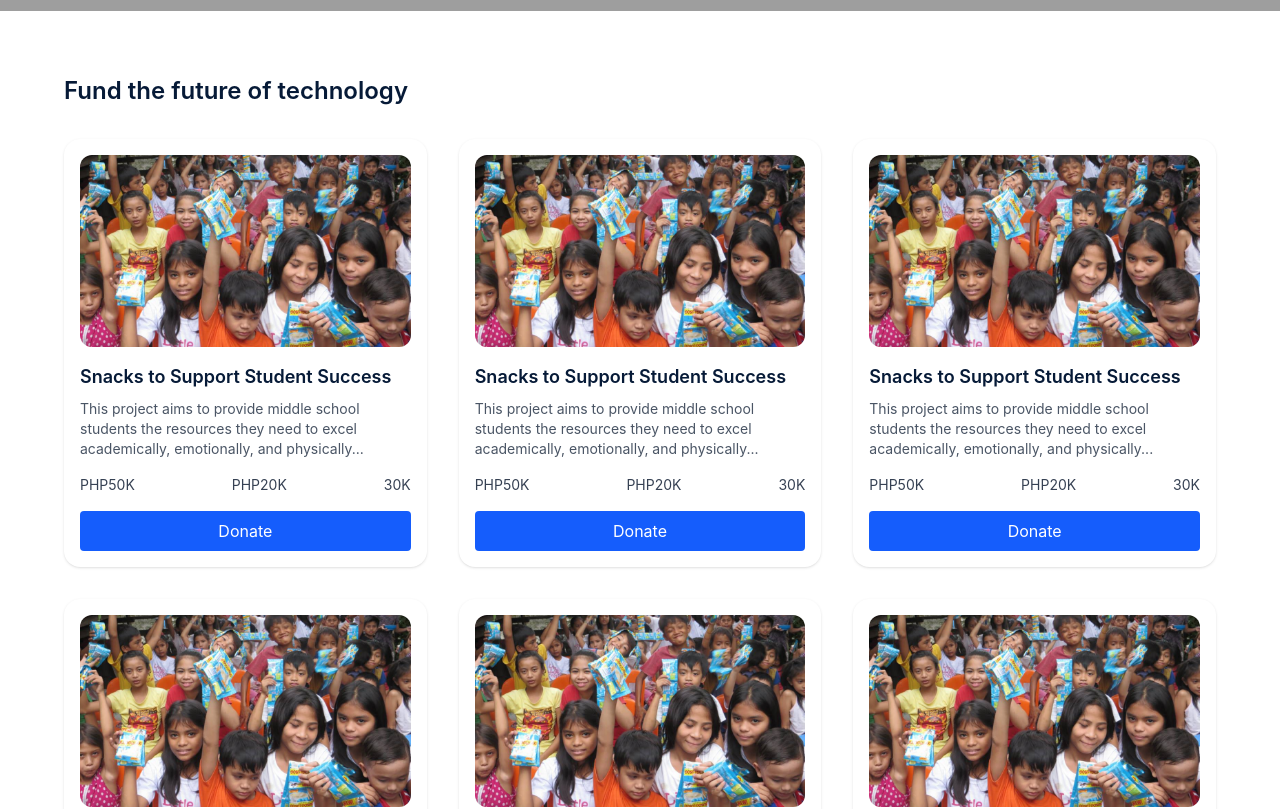
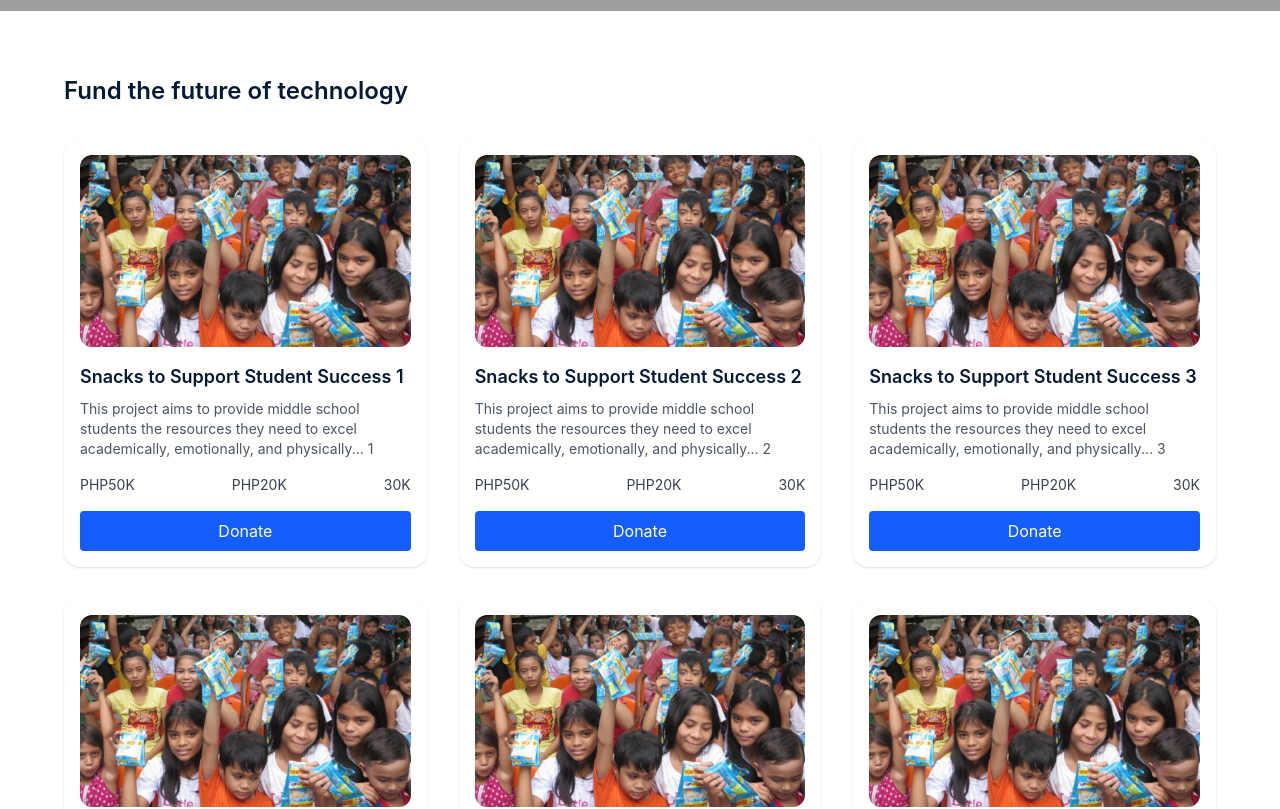
Before and after one commit to fofajardo/cmsc128-ics-astra, a Next.js app: page /projects in a window 1280 px wide. Shown: the part 560-1369 px from the top of the page. Built offline with nearby package versions, Linux system fonts and the light colour scheme; grey boxes are pictures that could not be loaded.

Commit message:
feat: donate and see more buttons in projects landing page are working now

```diff
--- a/app/(home)/projects/[id]/donate/page.js
+++ b/app/(home)/projects/donate/page.js
@@ -1,9 +1,9 @@
 'use client';
 
 import { useState } from 'react';
-import NavbarUser from '../../../../components/NavbarUser';
-import Throbber from '../../../../components/projects/Throbber';
-import DonationSuccess from '../../../../components/projects/DonationSuccess';;
+import NavbarUser from '../../../components/NavbarUser';
+import Throbber from '../../../components/projects/Throbber';
+import DonationSuccess from '../../../components/projects/DonationSuccess';;
 
 export default function DonatePage() {
   const [amount, setAmount] = useState(1000);
--- a/app/(home)/projects/page.js
+++ b/app/(home)/projects/page.js
@@ -10,6 +10,7 @@ import Logo from "../../assets/logo.png";
 import Link from "next/link";
 
 export default function ProjectsPage() {
+  const [visibleCount, setVisibleCount] = useState(6);
   const [showRequestPanel, setShowRequestPanel] = useState(false);
   const [step, setStep] = useState(1);
   const [selectedOption, setSelectedOption] = useState(null);
@@ -36,7 +37,15 @@ export default function ProjectsPage() {
     setDescription("");
     setImage(null);
   };
-
+  const allProjects = [...Array(12).keys()].map((i) => ({
+    id: i,
+    title: `Snacks to Support Student Success ${i + 1}`,
+    description: `This project aims to provide middle school students the resources they need to excel academically, emotionally, and physically... ${i + 1}`,
+    image: '/projects/assets/Donation.jpg',
+    goal: 'PHP50K',
+    raised: 'PHP20K',
+    donors: '30K',
+  }));
   return (
     <div className="min-h-screen flex flex-col">
       <NavbarUser />
@@ -71,19 +80,34 @@ export default function ProjectsPage() {
        <section className="bg-astrawhite py-16 px-4">
        <div className="max-w-6xl mx-auto">
       <h2 className="font-lb mb-8">Fund the future of technology</h2>
+
         <div className="grid grid-cols-1 md:grid-cols-2 lg:grid-cols-3 gap-8">
-            {[...Array(6)].map((_, i) => (
-              <ProjectCard key={i} />
+            {allProjects.slice(0, visibleCount).map((project) => (
+              <ProjectCard
+              key={project.id}
+              image={project.image}
+              title={project.title}
+              description={project.description}
+              goal={project.goal}
+              raised={project.raised}
+              donors={project.donors}
+                 />
               ))}
         </div>
-          {/* See More Button (add functionality to show more (maybe new page?))*/}
+
+      {/* See More Button */}
+         {visibleCount < allProjects.length && (
           <div className="flex justify-center mt-6">
-            <button className="px-6 py-2 font-r bg-astrawhite border border-astraprimary text-astraprimary rounded hover:bg-blue-100 transition cursor-pointer">
+            <button
+            onClick={() => setVisibleCount(visibleCount + 3)}
+            className="px-6 py-2 font-r bg-astrawhite border border-astraprimary text-astraprimary rounded hover:bg-blue-100 transition cursor-pointer">
             See More
            </button>
           </div>
+            )}
           </div>
         </section>
+
 
       {/* Why Your Support Matters */}
       <section className="bg-astralightgray mt-16 py-16 px-4 text-center">
--- a/app/components/projects/DonationSuccess.js
+++ b/app/components/projects/DonationSuccess.js
@@ -28,7 +28,7 @@ export default function DonationSuccess() {
       </p>
 
       <button
-        onClick={() => router.push('/projects')} // update path if needed
+        onClick={() => router.push('/projects')}
         className="mt-6 bg-blue-600 text-white px-6 py-2 rounded-md hover:bg-blue-700 transition"
       >
         Go back
--- a/app/components/projects/ProjectCard.js
+++ b/app/components/projects/ProjectCard.js
@@ -1,7 +1,7 @@
 'use client';
 import Image from 'next/image';
 import sampleImage from '../../assets/Donation.jpg';
-
+import Link from 'next/link';
 
 
 export default function ProjectCard({
@@ -13,7 +13,7 @@ export default function ProjectCard({
   donors = '30K',
 }) {
   return (
-    <div className="bg-white rounded-2xl shadow p-4">
+    <div className="bg-astrawhite rounded-2xl shadow p-4">
       <Image src={image} alt={title} className="rounded-xl w-full h-48 object-cover"
       width={400}
       height= {200}/>
@@ -24,9 +24,12 @@ export default function ProjectCard({
         <span>{raised}</span>
         <span>{donors}</span>
       </div>
-      <button className="mt-4 bg-blue-600 hover:bg-blue-700 text-white py-2 px-4 rounded w-full">
+      <Link href="projects/donate">
+      <button className="mt-4 bg-blue-600 hover:bg-astrablue-700 text-astrawhite py-2 px-4 rounded w-full">
         Donate
       </button>
+      </Link>
+
     </div>
   );
 }
```
Also changed, not shown: 1 other file (tests, documents, lock files or other folders). Lines whose indentation alone changed are shown as unchanged.
